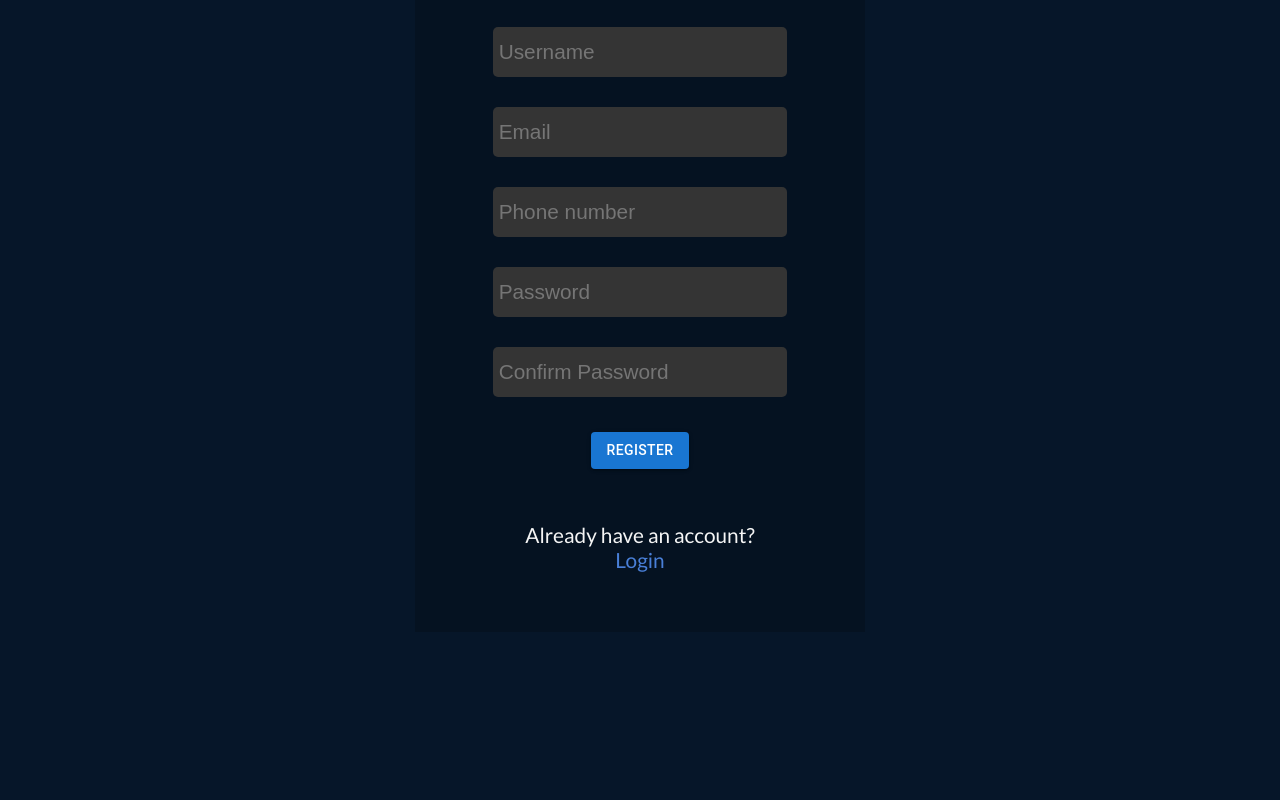
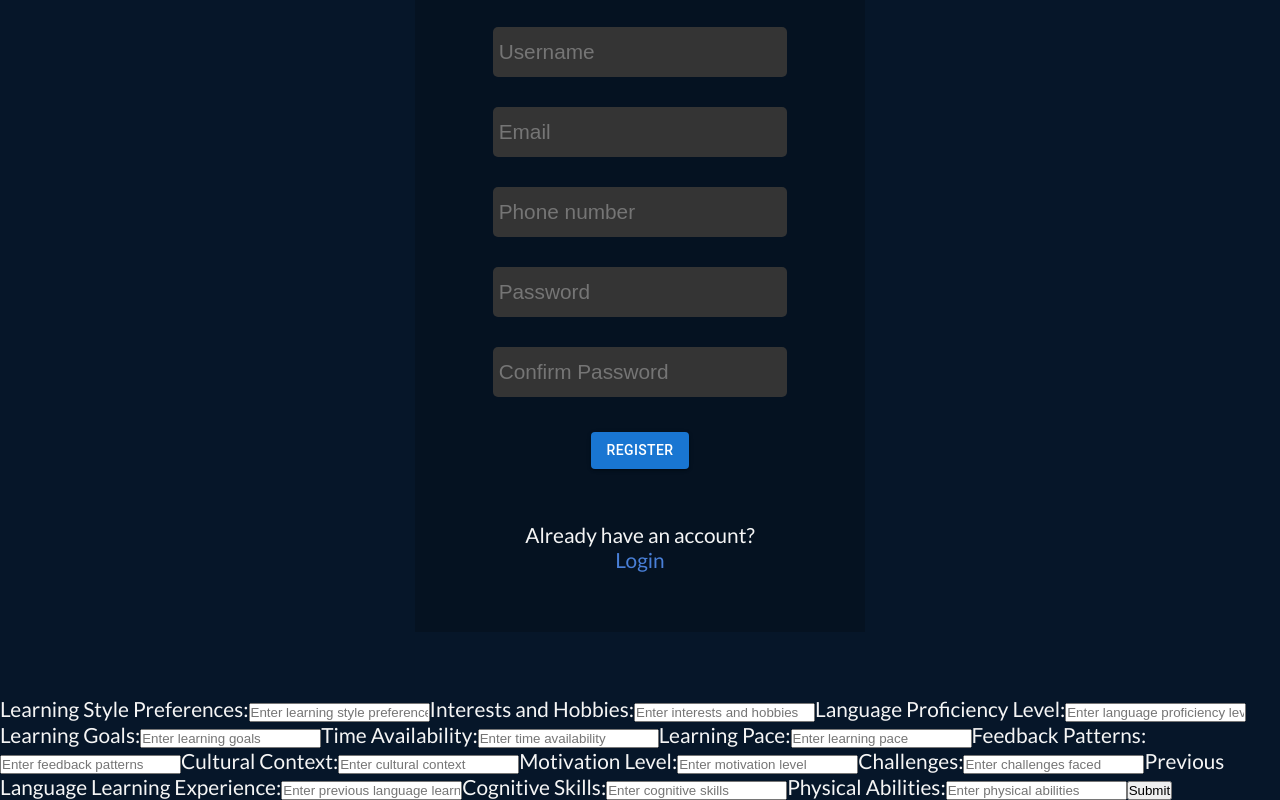
Before and after one commit to devingdaniels/DuoWings, a React (Vite) app in the folder frontend/: page /register in a window 1280 px wide. Shown: the part 388-1188 px from the top of the page. Before the commit the page ends 1084 px from the top, so only its background shows below. Built offline with nearby package versions, Linux system fonts and the light colour scheme; no server answers; a web font is replaced by a local one.

Commit message:
added temp from for getting user demographic data

```diff
--- /dev/null
+++ b/frontend/src/pages/auth/register/GetUserDemographics.tsx
@@ -0,0 +1,169 @@
+import React, { useState } from "react";
+
+const GetUserDemographics: React.FC = () => {
+  const [userDemographics, setUserDemographics] = useState({
+    learningStyle: "",
+    interests: "",
+    languageProficiency: "",
+    learningGoals: "",
+    timeAvailability: "",
+    learningPace: "",
+    feedbackPatterns: "",
+    culturalContext: "",
+    motivationLevel: "",
+    challenges: "",
+    previousLanguageLearning: "",
+    cognitiveSkills: "",
+    physicalAbilities: "",
+  });
+
+  const handleChange = (e: React.ChangeEvent<HTMLInputElement>) => {
+    setUserDemographics({
+      ...userDemographics,
+      [e.target.name]: e.target.value,
+    });
+  };
+
+  const handleFormSubmit = (e: React.FormEvent) => {
+    e.preventDefault();
+    console.log(userDemographics);
+  };
+
+  return (
+    <form onSubmit={handleFormSubmit}>
+      <label>
+        Learning Style Preferences:
+        <input
+          type="text"
+          name="learningStyle"
+          value={userDemographics.learningStyle}
+          onChange={handleChange}
+          placeholder="Enter learning style preferences"
+        />
+      </label>
+      <label>
+        Interests and Hobbies:
+        <input
+          type="text"
+          name="interests"
+          value={userDemographics.interests}
+          onChange={handleChange}
+          placeholder="Enter interests and hobbies"
+        />
+      </label>
+      <label>
+        Language Proficiency Level:
+        <input
+          type="text"
+          name="languageProficiency"
+          value={userDemographics.languageProficiency}
+          onChange={handleChange}
+          placeholder="Enter language proficiency level"
+        />
+      </label>
+      <label>
+        Learning Goals:
+        <input
+          type="text"
+          name="learningGoals"
+          value={userDemographics.learningGoals}
+          onChange={handleChange}
+          placeholder="Enter learning goals"
+        />
+      </label>
+      <label>
+        Time Availability:
+        <input
+          type="text"
+          name="timeAvailability"
+          value={userDemographics.timeAvailability}
+          onChange={handleChange}
+          placeholder="Enter time availability"
+        />
+      </label>
+      <label>
+        Learning Pace:
+        <input
+          type="text"
+          name="learningPace"
+          value={userDemographics.learningPace}
+          onChange={handleChange}
+          placeholder="Enter learning pace"
+        />
+      </label>
+      <label>
+        Feedback Patterns:
+        <input
+          type="text"
+          name="feedbackPatterns"
+          value={userDemographics.feedbackPatterns}
+          onChange={handleChange}
+          placeholder="Enter feedback patterns"
+        />
+      </label>
+      <label>
+        Cultural Context:
+        <input
+          type="text"
+          name="culturalContext"
+          value={userDemographics.culturalContext}
+          onChange={handleChange}
+          placeholder="Enter cultural context"
+        />
+      </label>
+      <label>
+        Motivation Level:
+        <input
+          type="text"
+          name="motivationLevel"
+          value={userDemographics.motivationLevel}
+          onChange={handleChange}
+          placeholder="Enter motivation level"
+        />
+      </label>
+      <label>
+        Challenges:
+        <input
+          type="text"
+          name="challenges"
+          value={userDemographics.challenges}
+          onChange={handleChange}
+          placeholder="Enter challenges faced"
+        />
+      </label>
+      <label>
+        Previous Language Learning Experience:
+        <input
+          type="text"
+          name="previousLanguageLearning"
+          value={userDemographics.previousLanguageLearning}
+          onChange={handleChange}
+          placeholder="Enter previous language learning experiences"
+        />
+      </label>
+      <label>
+        Cognitive Skills:
+        <input
+          type="text"
+          name="cognitiveSkills"
+          value={userDemographics.cognitiveSkills}
+          onChange={handleChange}
+          placeholder="Enter cognitive skills"
+        />
+      </label>
+      <label>
+        Physical Abilities:
+        <input
+          type="text"
+          name="physicalAbilities"
+          value={userDemographics.physicalAbilities}
+          onChange={handleChange}
+          placeholder="Enter physical abilities"
+        />
+      </label>
+      <button type="submit">Submit</button>
+    </form>
+  );
+};
+
+export default GetUserDemographics;
--- a/frontend/src/pages/auth/register/RegisterPage.tsx
+++ b/frontend/src/pages/auth/register/RegisterPage.tsx
@@ -1,6 +1,8 @@
+import { useNavigate } from "react-router-dom";
 import React from "react";
 import RegisterForm from "./RegisterForm";
-import { useNavigate } from "react-router-dom";
+//! Delete this later
+import GetUserDemographics from "./GetUserDemographics";
 
 const RegisterPage: React.FC = () => {
   const navigate = useNavigate();
@@ -10,6 +12,7 @@ const RegisterPage: React.FC = () => {
         DuoWings
       </h1>
       <RegisterForm />
+      <GetUserDemographics />
     </>
   );
 };
```
Also changed, not shown: 2 other files (tests, documents, lock files or other folders).
